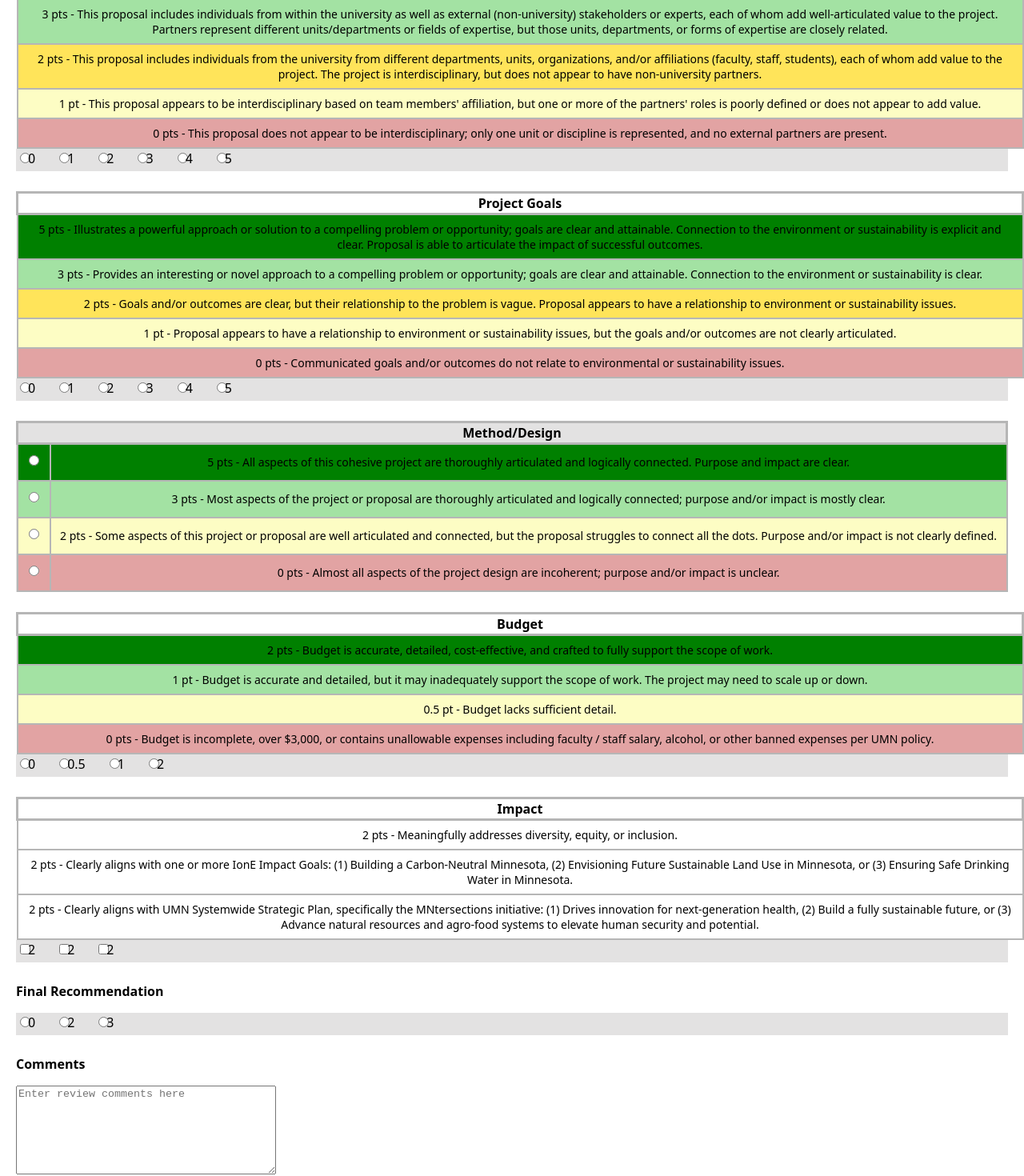
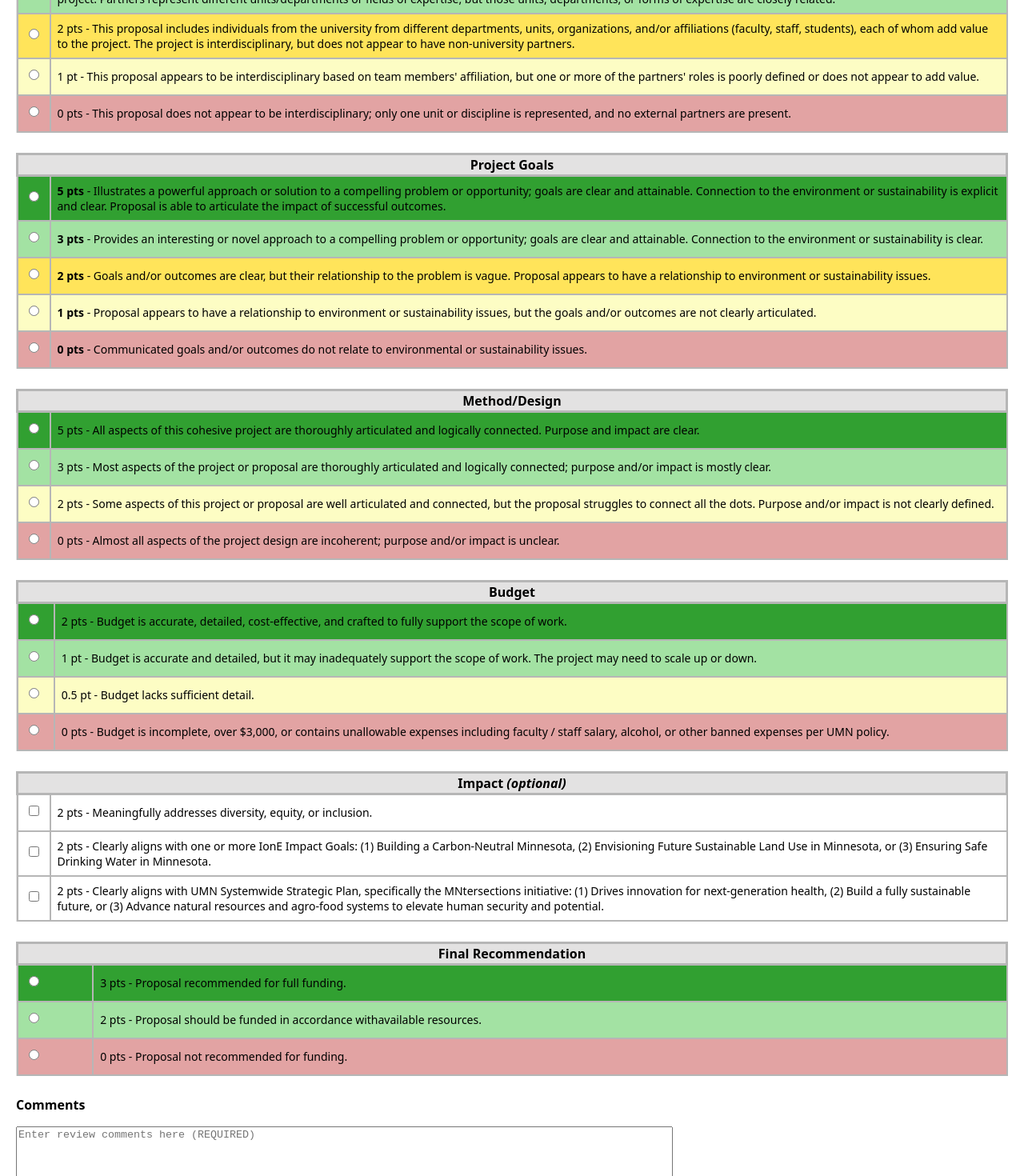
Before and after one commit to n-greensweig/mini-grants-IonE, a React (Create React App) app: page /#/grantreviewform in a window 1280 px wide. Shown: the part 500-1970 px from the top of the page at 80% size. Built offline with nearby package versions, Linux system fonts and the light colour scheme; no server answers.

Commit message:
completed tables/forms for reviewer scoring

```diff
--- a/src/components/GrantReviewForm/GrantReviewForm.css
+++ b/src/components/GrantReviewForm/GrantReviewForm.css
@@ -27,11 +27,15 @@ th {
 td {
     border: 2px solid #b6b6b6;
     padding: 8px;
-    text-align: center;
+    text-align: left;
+}
+
+#points {
+    font-weight: bold;
 }
 
 tr:nth-child(2) {
-    background-color: green;
+    background-color: rgb(49, 160, 49);
 }
 
 tr:nth-child(3) {
--- a/src/components/GrantReviewForm/GrantReviewForm.jsx
+++ b/src/components/GrantReviewForm/GrantReviewForm.jsx
@@ -100,20 +100,21 @@ function GrantReviewForm() {
     return (
         <div id="review-form">
             <br />
-            <h4><span>Welcome </span><span>Reviewer</span></h4>
-            <p>This form is unique to each reviewer.</p>
-            <p>Please use the review guidance criteria in Columns F through L to review the proposals assigned for your review in Column E.</p>
+            <h4><span>Welcome </span><span><i>Reviewer</i></span></h4>
+            <p>This form is unique to each reviewer. Please use the review guidance criteria in Columns F through L to review the proposals assigned for your review in Column E.</p>
 
             <h4>Project PI: </h4>
                 <p>PI Name</p>
             <h4>Project Title:</h4>
                 <p>Project Title</p>
 
+            <form>
                 <table>
                     <tr>
-                    <th>Interdisciplinary Collaboration</th>
+                        <th colspan="2">Interdisciplinary Collaboration</th>
                     </tr>
                     <tr>
+                        <td><input type="radio" id="5" name="interdisciplinary" value={interdisciplinary} onChange={interdisciplinaryRadioChange}/></td>
                         <td>
                             5 pts - This proposal includes both individuals from the university and
                             external (non-university) collaborators that represent an exemplary
@@ -124,6 +125,7 @@ function GrantReviewForm() {
                         </td>
                     </tr>
                     <tr>
+                        <td><input type="radio" id="3" name="interdisciplinary" value={interdisciplinary} onChange={interdisciplinaryRadioChange}/></td>
                         <td>
                             3 pts - This proposal includes individuals from within the university as
                             well as external (non-university) stakeholders or experts, each of whom
@@ -133,6 +135,7 @@ function GrantReviewForm() {
                         </td>
                     </tr>
                     <tr>
+                        <td><input type="radio" id="2" name="interdisciplinary" value={interdisciplinary} onChange={interdisciplinaryRadioChange}/></td>
                         <td>
                             2 pts - This proposal includes individuals from the university from
                             different departments, units, organizations, and/or affiliations (faculty,
@@ -141,6 +144,7 @@ function GrantReviewForm() {
                         </td>
                     </tr>
                     <tr id="second-to-last">
+                        <td><input type="radio" id="1" name="interdisciplinary" value={interdisciplinary} onChange={interdisciplinaryRadioChange}/></td>
                         <td>
                             1 pt - This proposal appears to be interdisciplinary based on team
                             members' affiliation, but one or more of the partners' roles is poorly
@@ -148,34 +152,24 @@ function GrantReviewForm() {
                         </td>
                     </tr>
                     <tr id="last">
+                        <td><input type="radio" id="0" name="interdisciplinary" value={interdisciplinary} onChange={interdisciplinaryRadioChange}/></td>
                         <td>
                             0 pts - This proposal does not appear to be interdisciplinary; only one unit
                             or discipline is represented, and no external partners are present.
                         </td>
                     </tr>
                 </table>
-            <form>
-                <input type="radio" id="1" name="interdisciplinary" value={interdisciplinary} onChange={interdisciplinaryRadioChange}/>
-                <label for="interdisciplinary">0</label>
-                <input type="radio" id="1" name="interdisciplinary" value={interdisciplinary} onChange={interdisciplinaryRadioChange}/>
-                <label for="interdisciplinary">1</label>
-                <input type="radio" id="2" name="interdisciplinary" value={interdisciplinary} onChange={interdisciplinaryRadioChange}/>
-                <label for="interdisciplinary">2</label>
-                <input type="radio" id="3" name="interdisciplinary" value={interdisciplinary} onChange={interdisciplinaryRadioChange}/>
-                <label for="interdisciplinary">3</label>
-                <input type="radio" id="4" name="interdisciplinary" value={interdisciplinary} onChange={interdisciplinaryRadioChange}/>
-                <label for="interdisciplinary">4</label>
-                <input type="radio" id="5" name="interdisciplinary" value={interdisciplinary} onChange={interdisciplinaryRadioChange}/>
-                <label for="interdisciplinary">5</label>
             </form>
 
+            <form>
                 <table>
                     <tr>
-                    <th>Project Goals</th>
+                        <th colspan="2">Project Goals</th>
                     </tr>
                     <tr>
+                        <td><input type="radio" id="5" name="goals" value={goals} onChange={goalsRadioChange}/></td>
                         <td>
-                        5 pts - Illustrates a powerful approach or
+                            <span id="points">5 pts</span> - Illustrates a powerful approach or
                             solution to a compelling problem or
                             opportunity; goals are clear and attainable.
                             Connection to the environment or sustainability
@@ -184,51 +178,41 @@ function GrantReviewForm() {
                         </td>
                     </tr>
                     <tr>
+                        <td><input type="radio" id="3" name="goals" value={goals} onChange={goalsRadioChange}/></td>
                         <td>
-                        3 pts - Provides an interesting or novel approach
+                            <span id="points">3 pts</span> - Provides an interesting or novel approach
                             to a compelling problem or opportunity; goals
                             are clear and attainable. Connection to the
                             environment or sustainability is clear.
                         </td>
                     </tr>
                     <tr>
+                        <td><input type="radio" id="2" name="goals" value={goals} onChange={goalsRadioChange}/></td>
                         <td>
-                        2 pts - Goals and/or outcomes are clear, but their
+                            <span id="points">2 pts</span> - Goals and/or outcomes are clear, but their
                             relationship to the problem is vague. Proposal
                             appears to have a relationship to environment or
                             sustainability issues.
                         </td>
                     </tr>
                     <tr id="second-to-last">
+                        <td><input type="radio" id="1" name="goals" value={goals} onChange={goalsRadioChange}/></td>
                         <td>
-                        1 pt - Proposal appears to have a relationship to
+                            <span id="points">1 pts</span> - Proposal appears to have a relationship to
                             environment or sustainability issues, but the
                             goals and/or outcomes are not clearly
                             articulated.
                         </td>
                     </tr>
                     <tr id="last">
+                        <td><input type="radio" id="0" name="goals" value={goals} onChange={goalsRadioChange}/></td>
                         <td>
-                        0 pts - Communicated goals and/or outcomes do
+                            <span id="points">0 pts</span> - Communicated goals and/or outcomes do
                             not relate to environmental or sustainability
                             issues.
                         </td>
                     </tr>
                 </table>
-
-            <form>
-                <input type="radio" id="1" name="goals" value={goals} onChange={goalsRadioChange}/>
-                <label for="goals">0</label>
-                <input type="radio" id="1" name="goals" value={goals} onChange={goalsRadioChange}/>
-                <label for="goals">1</label>
-                <input type="radio" id="2" name="goals" value={goals} onChange={goalsRadioChange}/>
-                <label for="goals">2</label>
-                <input type="radio" id="3" name="goals" value={goals} onChange={goalsRadioChange}/>
-                <label for="goals">3</label>
-                <input type="radio" id="4" name="goals" value={goals} onChange={goalsRadioChange}/>
-                <label for="goals">4</label>
-                <input type="radio" id="5" name="goals" value={goals} onChange={goalsRadioChange}/>
-                <label for="goals">5</label>
             </form>
 
             <form>
@@ -277,22 +261,13 @@ function GrantReviewForm() {
                 </table>
             </form>
 
-            {/* <form>
-                <input type="radio" id="0" name="method_and_design" value="method_and_design" onChange={method_and_designRadioChange}/>
-                <label for="method_and_design">0</label>
-                <input type="radio" id="2" name="method_and_design" value="method_and_design" onChange={method_and_designRadioChange}/>
-                <label for="method_and_design">2</label>
-                <input type="radio" id="3" name="method_and_design" value="method_and_design" onChange={method_and_designRadioChange}/>
-                <label for="method_and_design">3</label>
-                <input type="radio" id="5" name="method_and_design" value="method_and_design" onChange={method_and_designRadioChange}/>
-                <label for="method_and_design">5</label>
-            </form> */}
-
+            <form>
                 <table>
                     <tr>
-                    <th>Budget</th>
+                        <th colspan="2">Budget</th>
                     </tr>
                     <tr>
+                        <td><input type="radio" id="2" name="budget" value="budget" onChange={budgetRadioChange}/></td>
                         <td>
                             2 pts - Budget is accurate,
                             detailed, cost-effective, and
@@ -301,6 +276,7 @@ function GrantReviewForm() {
                         </td>
                     </tr>
                     <tr>
+                        <td><input type="radio" id="1" name="budget" value="budget" onChange={budgetRadioChange}/></td>
                         <td>
                             1 pt - Budget is accurate and
                             detailed, but it may
@@ -310,11 +286,13 @@ function GrantReviewForm() {
                         </td>
                     </tr>
                     <tr id="second-to-last">
+                        <td><input type="radio" id="0.5" name="budget" value="budget" onChange={budgetRadioChange}/></td>
                         <td>
                             0.5 pt - Budget lacks sufficient detail.
                         </td>
                     </tr>
                     <tr id="last">
+                        <td><input type="radio" id="0" name="budget" value="budget" onChange={budgetRadioChange}/></td>
                         <td>
                             0 pts - Budget is incomplete,
                             over $3,000, or contains
@@ -325,30 +303,21 @@ function GrantReviewForm() {
                         </td>
                     </tr>
                 </table>
-
-
+            </form>
 
             <form>
-                <input type="radio" id="0" name="budget" value="budget" onChange={budgetRadioChange}/>
-                <label for="budget">0</label>
-                <input type="radio" id="0.5" name="budget" value="budget" onChange={budgetRadioChange}/>
-                <label for="budget">0.5</label>
-                <input type="radio" id="1" name="budget" value="budget" onChange={budgetRadioChange}/>
-                <label for="budget">1</label>
-                <input type="radio" id="2" name="budget" value="budget" onChange={budgetRadioChange}/>
-                <label for="budget">2</label>
-            </form>
-
                 <table>
                     <tr>
-                    <th>Impact</th>
+                        <th colspan="2">Impact <span><i>(optional)</i></span></th>
                     </tr>
                     <tr id="white">
+                        <td><input type="checkbox" id="2" name="impact" value="impact" /></td>
                         <td>
                             2 pts - Meaningfully addresses diversity, equity, or inclusion.
                         </td>
                     </tr>
                     <tr id="white">
+                        <td><input type="checkbox" id="2" name="impact" value="impact" /></td>
                         <td>
                             2 pts - Clearly aligns with one or more IonE Impact Goals: (1)
                             Building a Carbon-Neutral Minnesota, (2) Envisioning Future
@@ -357,6 +326,7 @@ function GrantReviewForm() {
                         </td>
                     </tr>
                     <tr id="white">
+                        <td><input type="checkbox" id="2" name="impact" value="impact" /></td>
                         <td>
                             2 pts - Clearly aligns with UMN Systemwide Strategic Plan,
                             specifically the MNtersections initiative: (1) Drives innovation
@@ -366,33 +336,34 @@ function GrantReviewForm() {
                         </td>
                     </tr>
                 </table>
+            </form>
 
             {/* Have to figure out how to add these up */}
-
             <form>
-                <input type="checkbox" id="2" name="impact" value="impact" />
-                <label for="impact">2</label>
-                <input type="checkbox" id="2" name="impact" value="impact" />
-                <label for="impact">2</label>
-                <input type="checkbox" id="2" name="impact" value="impact" />
-                <label for="impact">2</label>
-            </form>
-
-            <p className='review-form-title'>Final Recommendation</p>
-            <form>
-                <input type="radio" id="0" name="recommendation" value={recommendation} onChange={recommendationRadioChange}/>
-                <label for="recommendation">0</label>
-                <input type="radio" id="2" name="recommendation" value={recommendation} onChange={recommendationRadioChange}/>
-                <label for="recommendation">2</label>
-                <input type="radio" id="3" name="recommendation" value={recommendation} onChange={recommendationRadioChange}/>
-                <label for="recommendation">3</label>
+                <table>
+                    <tr>
+                        <th colspan="2">Final Recommendation</th>
+                    </tr>
+                    <tr>
+                        <td><input type="radio" id="3" name="recommendation" value={recommendation} onChange={recommendationRadioChange}/></td>
+                        <td>3 pts - Proposal recommended for full funding.</td>
+                    </tr>
+                    <tr>
+                        <td><input type="radio" id="2" name="recommendation" value={recommendation} onChange={recommendationRadioChange}/></td>
+                        <td>2 pts - Proposal should be funded in accordance withavailable resources.</td>
+                    </tr>
+                    <tr id="last">
+                        <td><input type="radio" id="0" name="recommendation" value={recommendation} onChange={recommendationRadioChange}/></td>
+                        <td>0 pts - Proposal not recommended for funding.</td>
+                    </tr>
+                </table>
             </form>
 
             <p className='review-form-title'>Comments</p>
                 <textarea
-                    rows="7"
-                    cols="38"
-                    placeholder='Enter review comments here'
+                    rows="10"
+                    cols="100"
+                    placeholder='Enter review comments here (REQUIRED)'
                     value={comments}
                     onChange={(e) => setComments(e.target.value)}
                 />
```
Lines whose indentation alone changed are shown as unchanged.
